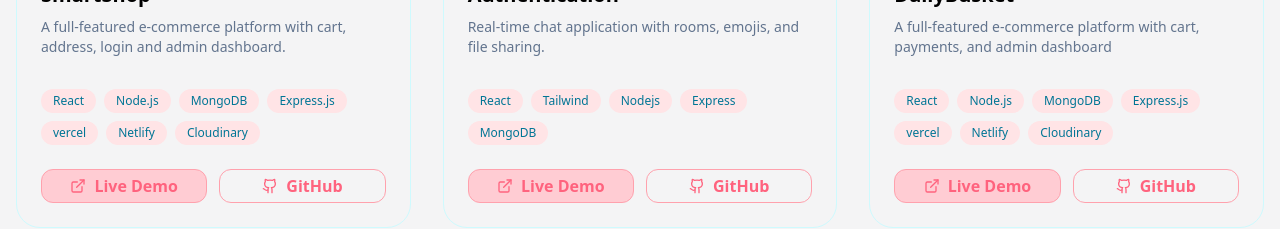
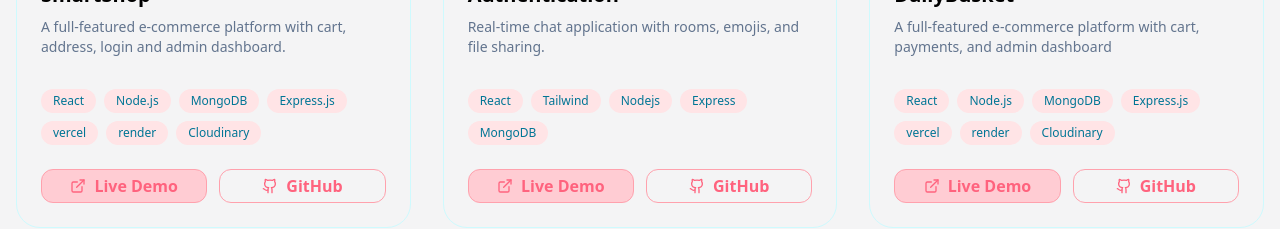
Before and after one commit to arabindu95/My_Portfolio, a React (Vite) app in the folder frontend/: page / in a window 1280 px wide. Shown: the part 2680-2909 px from the top of the page. Built offline with nearby package versions, Linux system fonts and the light colour scheme.

Commit message:
Initial commit from my portfolio

```diff
--- a/frontend/src/component/Projects.jsx
+++ b/frontend/src/component/Projects.jsx
@@ -13,7 +13,7 @@ const projects = [
       "MongoDB",
       "Express.js",
       "vercel",
-      "Netlify",
+      "render",
       "Cloudinary",
     ],
     color: "bg-rose-100",
@@ -41,7 +41,7 @@ const projects = [
       "MongoDB",
       "Express.js",
       "vercel",
-      "Netlify",
+      "render",
       "Cloudinary",
     ],
     color: "bg-violet-100",
```
